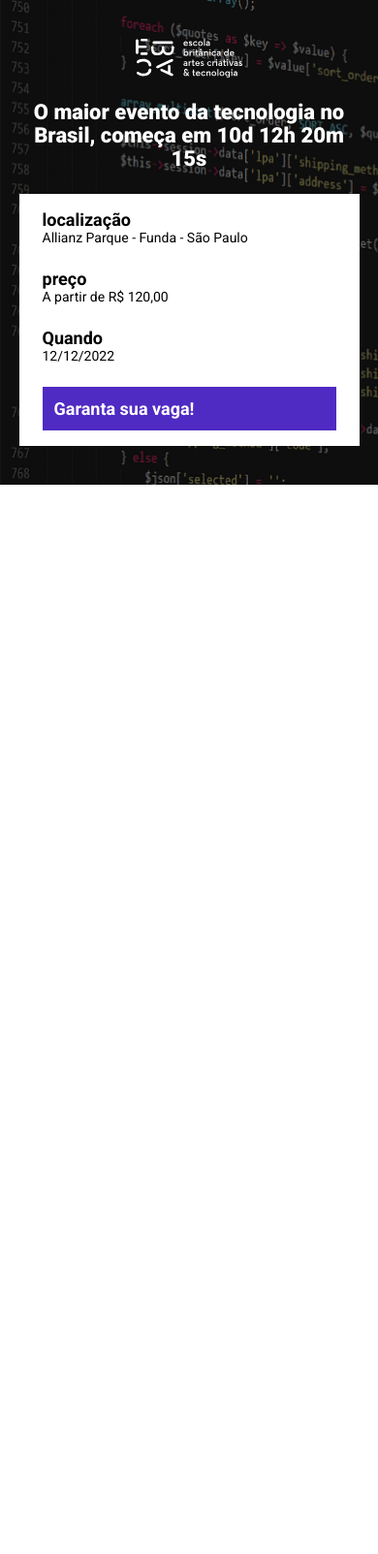
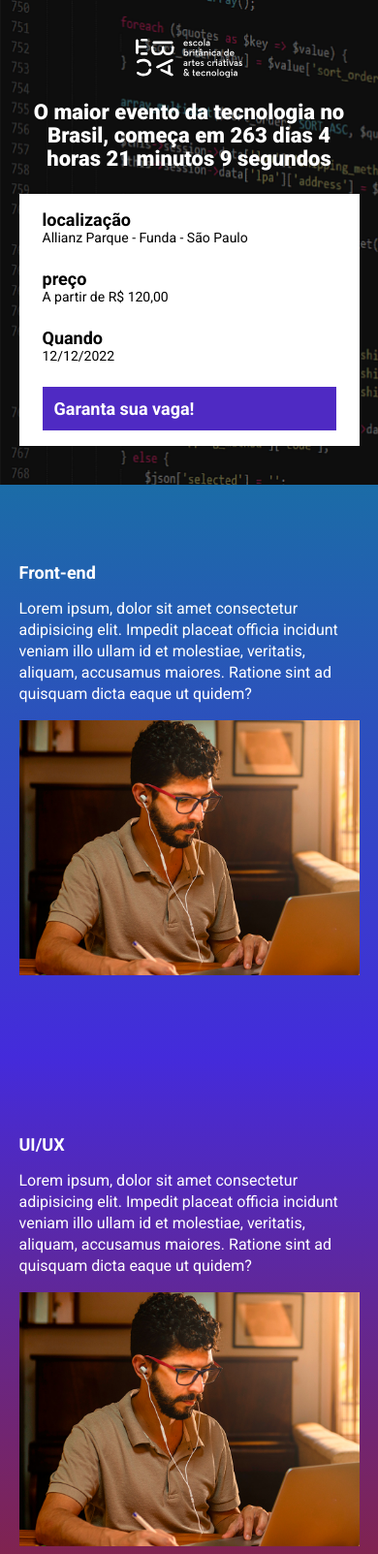
Before and after one commit to TAYLUNGpgrm/ebac_tech_talks, a website built with Parcel: page src/index.html in a window 390 px wide. Shown: the top 1603 px of the page at 97% size. Before the commit the page ends 844 px from the top, so only its background shows below. Built offline with nearby package versions, Linux system fonts and the light colour scheme.

Commit message:
contagem regressiva

```diff
--- a/package.json
+++ b/package.json
@@ -1,9 +1,9 @@
 {
   "name": "talk",
   "version": "1.0.0",
-  "main": "index.js",
   "scripts": {
     "dev": "parcel src/index.html src/styles/main.scss src/scripts/main.js",
+    "build": "parcel build src/index.html",
     "test": "echo \"Error: no test specified\" && exit 1"
   },
   "keywords": [],
@@ -13,6 +13,7 @@
   "devDependencies": {
     "@parcel/transformer-sass": "^2.14.0",
     "parcel": "^2.14.0",
-    "sharp": "^0.33.5"
+    "sharp": "^0.33.5",
+    "svgo": "^3.3.2"
   }
 }
--- a/src/index.html
+++ b/src/index.html
@@ -13,6 +13,7 @@
     <link href="https://fonts.googleapis.com/css2?family=Roboto:ital,wght@0,900;1,900&display=swap" rel="stylesheet">
 
     <link rel="stylesheet" href="styles/main.scss">
+    <link rel="stylesheet" href="https://unpkg.com/aos@next/dist/aos.css" />
 
 </head>
 
@@ -21,7 +22,7 @@
         <div class="container">
             <img class="hero__logo" src="./images/ebac_logo.svg" alt="EBAC">
             <p class="hero__text">
-                O maior evento da tecnologia no Brasil, começa em 10d 12h 20m 15s
+                O maior evento da tecnologia no Brasil, começa em <span id="contador"></span>
             </p>
 
             <div class="infos-bar">
@@ -46,6 +47,47 @@
         </div>
     </header>
 
+    <section class="event event--frontend">
+        <div class="container" data-aos="fade-right">
+            <div class="event__detail">
+                <h2 class="event__detail__title">Front-end</h2>
+                <p class="event__detail__description">Lorem ipsum, dolor sit amet consectetur adipisicing elit. Impedit placeat officia incidunt veniam illo ullam id et molestiae, veritatis, aliquam, accusamus maiores. Ratione sint ad quisquam dicta eaque ut quidem?</p>
+            </div>
+            <img class="event__image" src="./images/frontend.png" alt="Front-end">
+        </div>
+    </section>
+
+    <section class="event event--ux-ui event--image-left">
+        <div class="container" data-aos="fade-left">
+            <div class="event__detail">
+                <h2 class="event__detail__title">UI/UX</h2>
+                <p class="event__detail__description">Lorem ipsum, dolor sit amet consectetur adipisicing elit. Impedit placeat officia incidunt veniam illo ullam id et molestiae, veritatis, aliquam, accusamus maiores. Ratione sint ad quisquam dicta eaque ut quidem?</p>
+            </div>
+            <img class="event__image" src="./images/frontend.png" alt="Front-end">
+        </div>
+    </section>
+
+    <section class="event event--data-science">
+        <div class="container" data-aos="fade-up">
+            <div class="event__detail">
+                <h2 class="event__detail__title">Data Science</h2>
+                <p class="event__detail__description">Lorem ipsum, dolor sit amet consectetur adipisicing elit. Impedit placeat officia incidunt veniam illo ullam id et molestiae, veritatis, aliquam, accusamus maiores. Ratione sint ad quisquam dicta eaque ut quidem?</p>
+            </div>
+            <img class="event__image" src="./images/frontend.png" alt="Front-end" data-aos="flip-left">
+        </div>
+    </section>
+
+    <section class="event event--backend event--image-left">
+        <div class="container" data-aos="fade-down">
+            <div class="event__detail">
+                <h2 class="event__detail__title">Back-End</h2>
+                <p class="event__detail__description">Lorem ipsum, dolor sit amet consectetur adipisicing elit. Impedit placeat officia incidunt veniam illo ullam id et molestiae, veritatis, aliquam, accusamus maiores. Ratione sint ad quisquam dicta eaque ut quidem?</p>
+            </div>
+            <img class="event__image" src="./images/frontend.png" alt="Front-end" data-aos="flip-right">
+        </div>
+    </section>
+
+    <script src="https://unpkg.com/aos@next/dist/aos.js"></script>
     <script src="scripts/main.js"></script>
 </body>
 
--- a/src/scripts/main.js
+++ b/src/scripts/main.js
@@ -1 +1,17 @@
-console.log('Hello, World!');
+AOS.init();
+
+const dataDoEvento = new Date("Dec 12, 2025 19:00:00");
+const timeStempDoEvento = dataDoEvento.getTime();
+
+const contaAsHoras = setInterval(function () {
+    const agora = new Date();
+    const timeStempAgora = agora.getTime();
+    const timeStempRestante = timeStempDoEvento - timeStempAgora;
+
+    const segundos = Math.floor((timeStempRestante % (1000 * 60)) / 1000);
+    const minutos = Math.floor((timeStempRestante % (1000 * 60 * 60)) / (1000 * 60));
+    const horas = Math.floor((timeStempRestante % (1000 * 60 * 60 * 24)) / (1000 * 60 * 60));
+    const dias = Math.floor(timeStempRestante / (1000 * 60 * 60 * 24));
+
+    document.getElementById("contador").innerHTML = `${dias} dias ${horas} horas ${minutos} minutos ${segundos} segundos`;
+}, 1000)
--- /dev/null
+++ b/src/styles/_event.scss
@@ -0,0 +1,60 @@
+@use 'variables';
+
+.event {
+    padding: 80px 0;
+
+    &--frontend {
+        background-image: linear-gradient(variables.$blue, variables.$blue2);
+    }
+    &--ux-ui{
+        background-image: linear-gradient(variables.$blue2, variables.$gradPink);
+    }
+    &--data-science {
+        background-image: linear-gradient(variables.$gradPink, variables.$gradYellow);
+    }
+    &--backend {
+        background-image: linear-gradient(variables.$gradYellow, variables.$gradPink);
+    }
+
+    &--image-left {
+        .container {
+            flex-direction: row-reverse;
+        }
+    }
+
+    .container {
+        display: flex;
+        gap: 40px;
+    }
+
+    &__image {
+        max-width: 360px;
+    }
+
+    &__detail {
+
+        &__title {
+            font-size: 18px;
+            font-weight: bold;
+            margin-bottom: 16px;
+        }
+        &__description {
+            line-height: 22px;
+        }
+    }
+
+    @media (max-width: 640px) {
+        .container {
+            display: block;
+        }
+
+        &__image {
+            max-width: 100%;
+        }
+
+        &__detail {
+            margin-right: 0;
+            margin-bottom: 16px;
+        }
+    }
+}
--- a/src/styles/_hero.scss
+++ b/src/styles/_hero.scss
@@ -1,3 +1,5 @@
+@use 'variables';
+
 .hero {
     padding-top: 64px;
     padding-bottom: 100px;
@@ -12,7 +14,7 @@
         left: 0;
         width: 100%;
         height: 100%;
-        background-color: #000;
+        background-color: variables.$textSecundary;
         content: '';
         opacity: 0.5;
     }
--- /dev/null
+++ b/src/styles/_variables.scss
@@ -0,0 +1,8 @@
+$textColor: #fff;
+$textSecundary: #000;
+
+$blue: #1B6CA7;
+$blue2: #442BDB;
+$gradPink: rgba(137, 34, 59, 1);
+$gradYellow: rgba(156, 121, 29, 1);
+$bottomPur: #4F2AC3;
--- a/src/styles/components/_buttons.scss
+++ b/src/styles/components/_buttons.scss
@@ -1,3 +1,5 @@
+@use '../variables';
+
 .button {
     padding: 12px;
     font-size: 18px;
@@ -7,8 +9,8 @@
     white-space: nowrap;
 
     &--primary {
-        color: #fff;
-        background-color: rgba(79, 42, 195, 1);
+        color: variables.$textColor;
+        background-color: variables.$bottomPur;
     }
 
     @media (max-width: 640px) {
--- a/src/styles/components/_infos_bar.scss
+++ b/src/styles/components/_infos_bar.scss
@@ -1,6 +1,8 @@
+@use '../variables';
+
 .infos-bar {
     padding: 16px 24px;
-    background-color: #fff;
+    background-color: variables.$textColor;
     display: flex;
     justify-content: space-between;
 
@@ -10,10 +12,10 @@
 
         &__item {
             font-size: 14px;
-            color: #000;
+            color: variables.$textSecundary;
 
             b {
-                color: #000;
+                color: variables.$textSecundary;
                 font-size: 18px;
                 display: block;
             }
--- a/src/styles/main.scss
+++ b/src/styles/main.scss
@@ -1,14 +1,15 @@
 @use 'hero';
 @use 'components/infos_bar';
 @use 'components/buttons';
-
+@use 'event';
+@use 'variables';
 
 * {
     margin: 0;
     padding: 0;
     box-sizing: border-box;
     font-family: "Roboto", sans-serif;
-    color: #fff;
+    color: variables.$textColor;
     list-style: none;
 }
 
```
Also changed, not shown: 1 other file.
